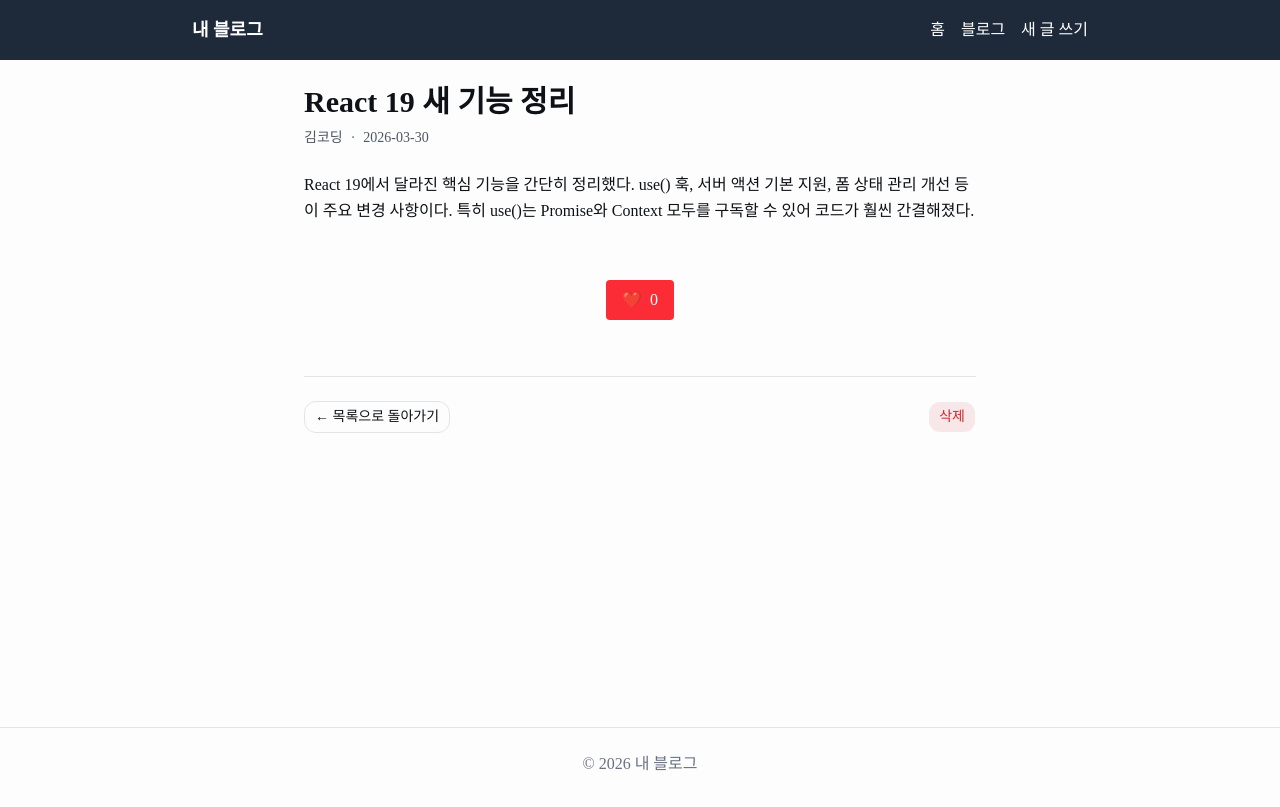
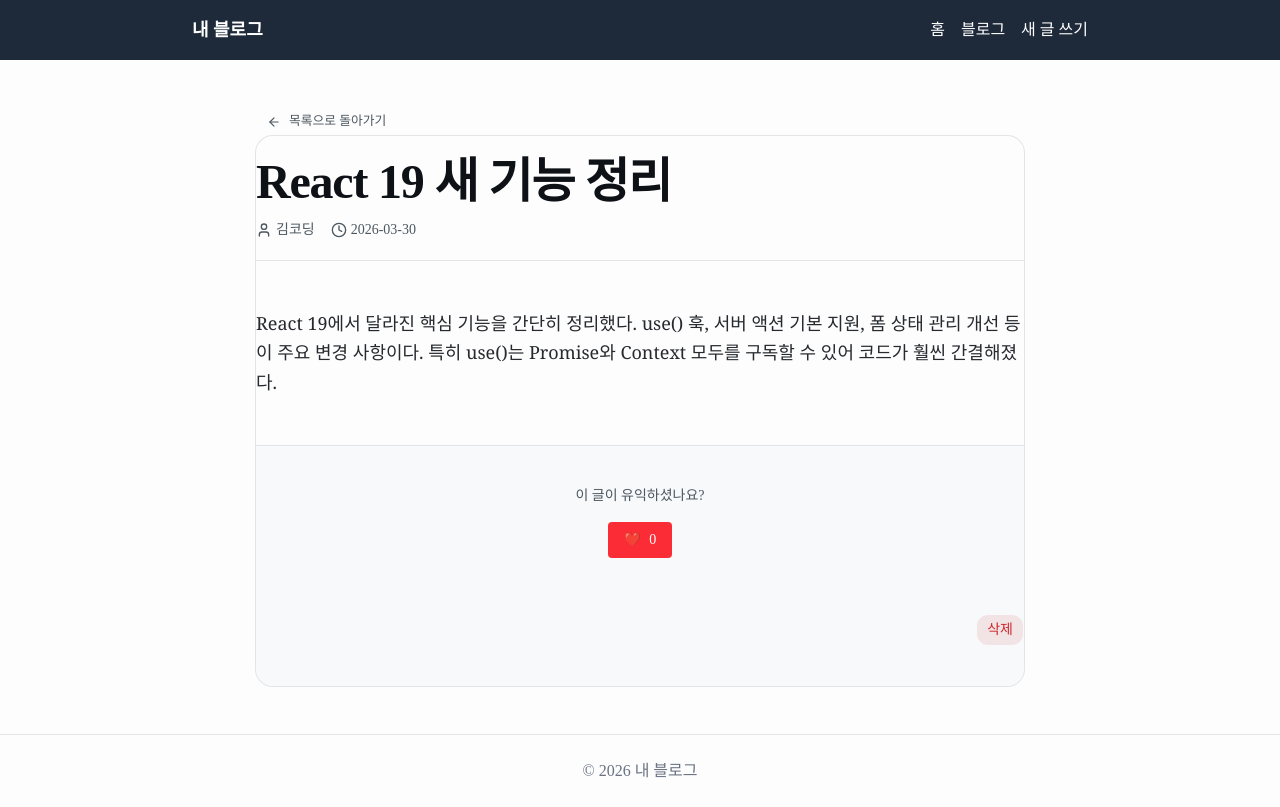
Before and after one commit to kwonseungri/my-first-web, a Next.js app: page /posts/1 in a window 1280 px wide. Built offline with nearby package versions, Linux system fonts and the light colour scheme.

Commit message:
fix: 게시글 상세 페이지 디자인 완성 및 코드 복구

```diff
--- a/app/posts/[id]/page.tsx
+++ b/app/posts/[id]/page.tsx
@@ -1,12 +1,18 @@
 import Link from "next/link";
 import { getPostById } from "@/lib/posts";
+import { notFound } from "next/navigation";
+import LikeButton from "@/components/LikeButton";
+import DeletePostButton from "@/components/DeletePostButton";
 import { Button } from "@/components/ui/button";
-import DeletePostButton from "@/components/DeletePostButton";
-import LikeButton from "@/components/LikeButton";
-
-export const metadata = {
-  title: "게시글 상세 | 내 블로그",
-};
+import {
+  Card,
+  CardContent,
+  CardFooter,
+  CardHeader,
+  CardTitle,
+  CardDescription,
+} from "@/components/ui/card";
+import { ArrowLeft, Clock, User } from "lucide-react";
 
 export default async function PostDetailPage({
   params,
@@ -14,46 +20,61 @@ export default async function PostDetailPage({
   params: Promise<{ id: string }>;
 }) {
   const { id } = await params;
-  const post = getPostById(Number(id));
+  const post = getPostById(parseInt(id));
 
   if (!post) {
-    return (
-      <div className="text-center py-24 space-y-4">
-        <h1 className="text-2xl font-bold text-destructive">
-          게시글을 찾을 수 없습니다
-        </h1>
-        <Link href="/posts">
-          <Button variant="outline">← 목록으로 돌아가기</Button>
-        </Link>
-      </div>
-    );
+    notFound();
   }
 
   return (
-    <article className="max-w-2xl mx-auto space-y-6">
-      <header className="space-y-2">
-        <h1 className="text-3xl font-bold">{post.title}</h1>
-        <div className="flex items-center gap-2 text-sm text-muted-foreground">
-          <span>{post.author}</span>
-          <span>·</span>
-          <span>{post.date}</span>
-        </div>
-      </header>
+    <div className="max-w-3xl mx-auto space-y-6 py-6">
+      {/* 상단 내비게이션 */}
+      <Link href="/posts">
+        <Button variant="ghost" size="sm" className="gap-2 text-muted-foreground hover:text-primary transition-colors">
+          <ArrowLeft className="h-4 w-4" />
+          목록으로 돌아가기
+        </Button>
+      </Link>
 
-      <div className="prose max-w-none leading-relaxed text-foreground">
-        <p>{post.content}</p>
-      </div>
+      <article>
+        <Card className="border-none shadow-none bg-transparent">
+          <CardHeader className="px-0 space-y-4">
+            <div className="space-y-2">
+              <CardTitle className="text-4xl md:text-5xl font-black tracking-tight leading-tight">
+                {post.title}
+              </CardTitle>
+              <div className="flex items-center gap-4 text-sm text-muted-foreground">
+                <div className="flex items-center gap-1">
+                  <User className="h-4 w-4" />
+                  {post.author}
+                </div>
+                <div className="flex items-center gap-1">
+                  <Clock className="h-4 w-4" />
+                  {post.date}
+                </div>
+              </div>
+            </div>
+            <hr className="border-border" />
+          </CardHeader>
 
-      <div className="flex justify-center py-8">
-        <LikeButton />
-      </div>
+          <CardContent className="px-0 py-8">
+            <p className="text-lg text-foreground/90 leading-relaxed whitespace-pre-wrap font-serif">
+              {post.content}
+            </p>
+          </CardContent>
 
-      <footer className="flex items-center justify-between pt-6 border-t">
-        <Link href="/posts">
-          <Button variant="outline">← 목록으로 돌아가기</Button>
-        </Link>
-        <DeletePostButton postId={post.id} />
-      </footer>
-    </article>
+          <CardFooter className="px-0 py-10 flex flex-col items-center gap-10 border-t">
+            <div className="flex flex-col items-center gap-4">
+              <p className="text-sm text-muted-foreground font-medium">이 글이 유익하셨나요?</p>
+              <LikeButton />
+            </div>
+
+            <div className="flex gap-3 w-full justify-end pt-4">
+              <DeletePostButton postId={post.id} />
+            </div>
+          </CardFooter>
+        </Card>
+      </article>
+    </div>
   );
 }
```
